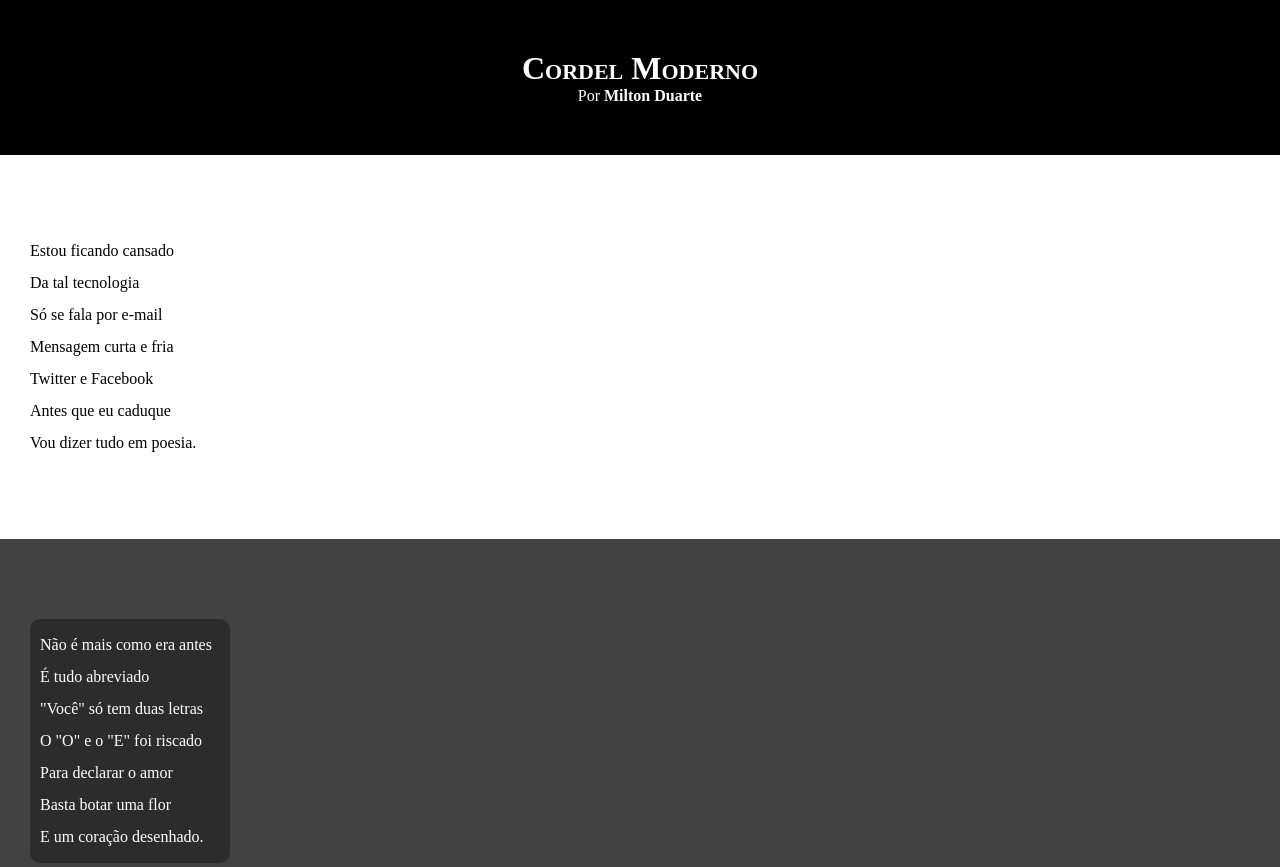
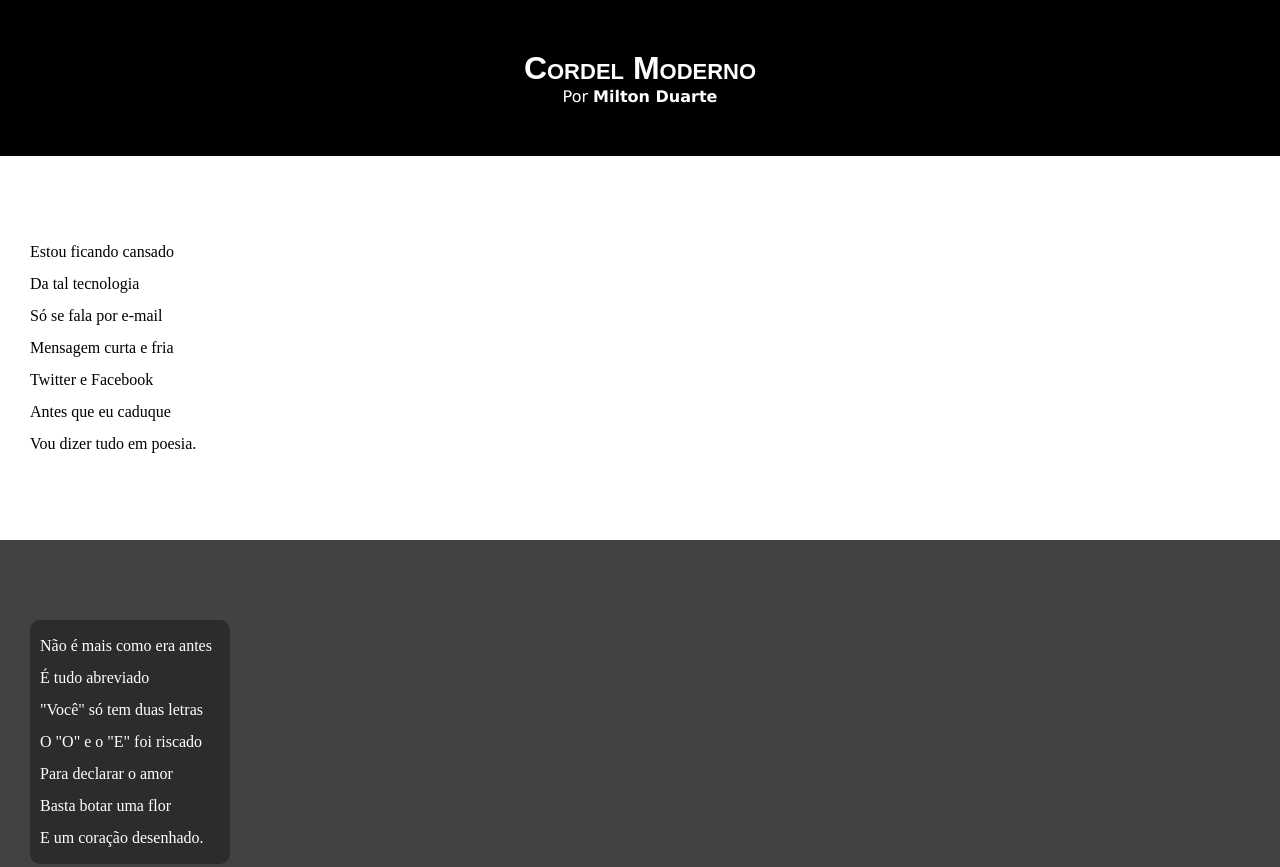
Before and after one commit to Silva-93/HTML-CSS, a plain HTML site: page HTML-CSS mundo3/Projeto_cordel/index.html in a window 1280 px wide. Shown: the top 867 px of the page. Drawn offline with Linux system fonts and the light colour scheme.

Commit message:
Update cordel.css

```diff
--- a/HTML-CSS mundo3/Projeto_cordel/cordel.css
+++ b/HTML-CSS mundo3/Projeto_cordel/cordel.css
@@ -5,12 +5,10 @@
     margin: 0px;
 }
 
-
-
-
 html, body {
     min-height: 100vh;
     background-color: darkgray;
+    font-family: Verdana, Geneva, Tahoma, sans-serif;
 }
 
 
@@ -24,6 +22,7 @@ header {
 header > h1 {
     padding-top: 50px;
     font-variant: small-caps; /*Deixando todas as letras maiúsculas*/
+    font-family: Arial, Helvetica, sans-serif;
 
 }
 
@@ -49,6 +48,7 @@ section {
     padding-bottom: 10vh;
     line-height: 2em;
     padding-left: 30px;
+    font-family: 'Times New Roman', Times, serif;
 }
 
 
```
